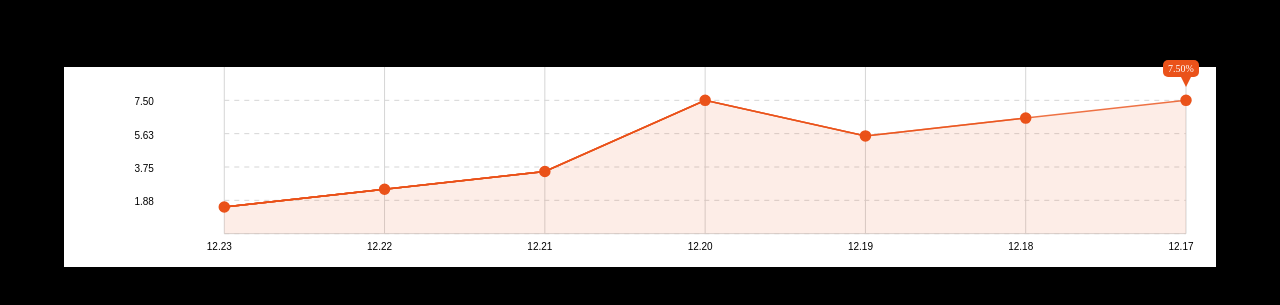
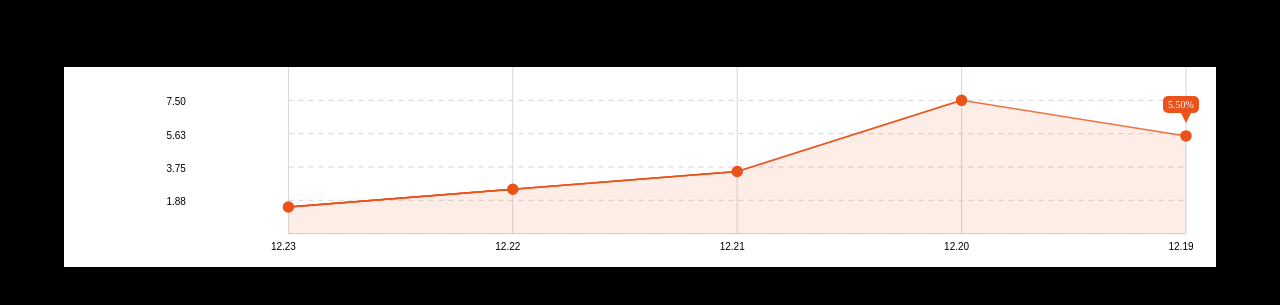
Before and after one commit to fwlst/charts, a plain HTML site: page index.html in a window 1280 px wide. Shown: the part 233-538 px from the top of the page. Drawn offline with Linux system fonts and the light colour scheme.

Commit message:
修改Y坐标数量不正确

```diff
--- a/index.html
+++ b/index.html
@@ -29,8 +29,8 @@
                 {date: "12.21", yield10Th: "1.5339", yieldRate: "0.035"},
                 {date: "12.20", yield10Th: "1.5682", yieldRate: "0.075"},
                 {date: "12.19", yield10Th: "1.5682", yieldRate: "0.055"},
-                {date: "12.18", yield10Th: "1.5682", yieldRate: "0.065"},
-                {date: "12.17", yield10Th: "1.5682", yieldRate: "0.075"}
+               /* {date: "12.18", yield10Th: "1.5682", yieldRate: "0.065"},
+                {date: "12.17", yield10Th: "1.5682", yieldRate: "0.075"}*/
             ],                                          //绘图数据
             xAxis: {
                 lineWidth: 1,                           //X轴线宽度
--- a/js/charts.js
+++ b/js/charts.js
@@ -145,7 +145,7 @@
                 textArr = [];
             for (let x = 0; x < stepX - 1; x++) {
                 let y = this.xSpace * x + this.xSpace,
-                    text = x != 0 ? this.toDecimal2(yStep * ((stepY - 2) - x)) : '',
+                    text = x != 0 ? this.toDecimal2(yStep * ((stepX - 1) - x)) : '',
                     textWidth = this.ctx.measureText(text).width,
                     textX = (ySpace - textWidth) / 2,
                     textY = y - this.xSpace + 5;
@@ -296,8 +296,9 @@
                 setTimeout(function () {
                     s += 0.01;
                     this.drawCoordinate(s);
+                    console.log(s);
                     this.shadow();
-                    if (i == 99) {
+                    if (s > 1 || s == 1) {
                         this.bindEvent();
                     }
                 }.bind(this), i * 10);
```
